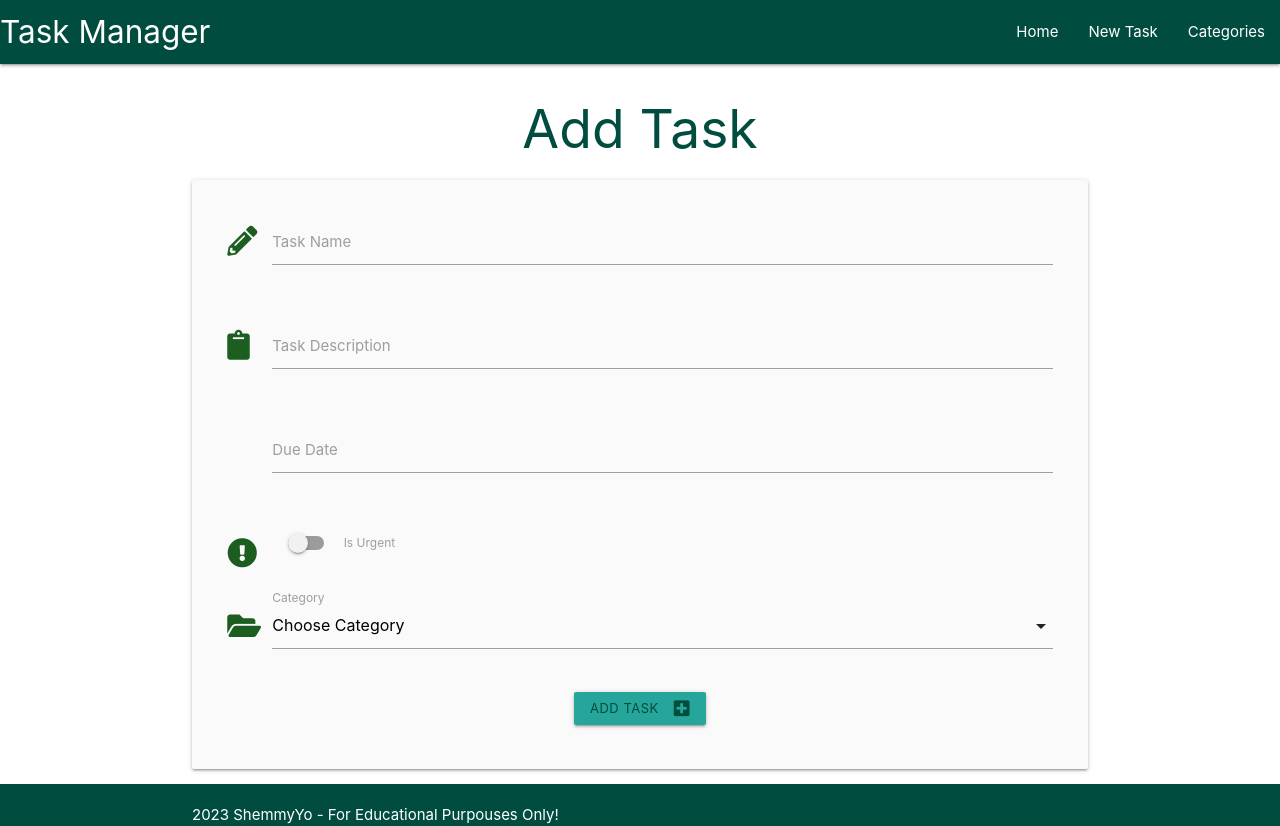
After one commit to ShemmyYo/database-management-systems, a Flask app: page /add_task in a window 1280 px wide. The commit adds this page. Run offline with Flask 2, Linux system fonts and the light colour scheme; data that the repository does not hold is empty.

Commit message:
Add Task form built

```diff
--- a/taskmanager/routes.py
+++ b/taskmanager/routes.py
@@ -39,3 +39,20 @@ def delete_category(category_id):
     db.session.delete(category)
     db.session.commit()
     return redirect(url_for("categories"))
+
+
+@app.route("/add_task", methods=["GET", "POST"])
+def add_task():
+    categories = list(Category.query.order_by(Category.category_name).all())
+    if request.method == "POST":
+        task = Task(
+            task_name=request.form.get("task_name"),
+            task_description=request.form.get("task_description"),
+            is_urgent=bool(True if request.form.get("is_urgent") else False),
+            due_date=request.form.get("due_date"),
+            category_id=request.form.get("category_id")
+        )
+        db.session.add(task)
+        db.session.commit()
+        return redirect(url_for("home"))
+    return render_template("add_task.html", categories=categories)
--- a/taskmanager/static/js/script.js
+++ b/taskmanager/static/js/script.js
@@ -1,9 +1,22 @@
-document.addEventListener('DOMContentLoaded', function() {
-    let sidenav = document.querySelectorAll('.sidenav');
-    M.Sidenav.init(sidenav);
+
+document.addEventListener('DOMContentLoaded', function () {
+  // Sidebar init
+  let sidenav = document.querySelectorAll('.sidenav');
+  M.Sidenav.init(sidenav);
+
+  // Modat Init
+  let modalEl = document.querySelectorAll('.modal');
+  M.Modal.init(modalEl);
+
+  // Date picker Init
+  let datePickerEl = document.querySelectorAll('.datepicker');
+  M.Datepicker.init(datePickerEl, {
+    format: "dd mmmm, yyyy",
+    showClearBtn: true,
+    i18n: {done: "Select"}
   });
 
-  document.addEventListener('DOMContentLoaded', function() {
-    let modalEl = document.querySelectorAll('.modal');
-    M.Modal.init(modalEl);
-  });
+  // Option picker Init
+  let optionPickerEl = document.querySelectorAll('select');
+  M.FormSelect.init(optionPickerEl);
+});
--- a/taskmanager/templates/add_category.html
+++ b/taskmanager/templates/add_category.html
@@ -8,7 +8,7 @@
         <!-- category name -->
         <div class="row">
             <div class="input-field col s12">
-                <i class="fas fa-folder-open prefix light-blue-text text-darken-4"></i>
+                <i class="fas fa-folder-open prefix green-text text-darken-4"></i>
                 <input id="category_name" name="category_name" minlength="3" maxlength="25" type="text" class="validate" required>
                 <label for="category_name">Category Name</label>
             </div>
--- /dev/null
+++ b/taskmanager/templates/add_task.html
@@ -0,0 +1,69 @@
+{% extends "base.html" %}
+{% block content %}
+
+<h2 class="teal-text text-darken-4 center-align">Add Task</h2>
+
+<div class="row card-panel grey lighten-5">
+    <form class="col s12" method="POST" action="{{ url_for('add_task') }}">
+        <!-- task name -->
+        <div class="row">
+            <div class="input-field col s12">
+                <i class="fas fa-pencil-alt prefix green-text text-darken-4"></i>
+                <input id="task_name" name="task_name" minlength="3" maxlength="50" type="text" class="validate" required>
+                <label for="task_name">Task Name</label>
+            </div>
+        </div>
+        <!-- task description -->
+        <div class="row">
+            <div class="input-field col s12">
+                <i class="fas fa-clipboard prefix green-text text-darken-4"></i>
+                <input id="task_description" name="task_description" minlength="3" maxlength="50" type="text" class="validate" required>
+                <label for="task_description">Task Description</label>
+            </div>
+        </div>
+        <!-- due date -->
+        <div class="row">
+            <div class="input-field col s12">
+                <i class="fa-regular fa-calendar-days prefix green-text text-darken-4"></i>
+                <input id="due_date" name="due_date" type="text" class="datepicker validate" required>
+                <label for="due_date">Due Date</label>
+            </div>
+        </div>
+        <!-- is urgent -->
+        <div class="row">
+            <div class="input-field col s12">
+                <div class="switch">
+                    <i class="fas fa-exclamation-circle prefix green-text text-darken-4"></i>
+                    <label for="is_urgent">
+                        <input id="is_urgent" name="is_urgent" type="checkbox">
+                        <span class="lever"></span>
+                        Is Urgent
+                    </label>
+                </div>
+            </div>
+        </div>
+        <!-- Category ID -->
+        <div class="row">
+            <div class="input-field col s12">
+                <i class="fas fa-folder-open prefix green-text text-darken-4"></i>
+                <select name="category_id" id="category_id" class="validate" required>
+                    <option value="" disebled selected>Choose Category</option>
+                    {% for category in categories %}
+                        <option value="{{ category_id }}">{{ category.category_name }}</option>
+                    {% endfor %}
+                </select>
+                <label for="category_id">Category</label>
+            </div>
+        </div>
+        <!-- submit button -->
+        <div class="row">
+            <div class="col s12 center-align">
+                <button type="submit" class="btn-small teal-text text-darken-4">
+                    Add Task <i class="fas fa-plus-square right"></i>
+                </button>
+            </div>
+        </div>
+    </form>
+</div>
+
+{% endblock %}
--- a/taskmanager/templates/base.html
+++ b/taskmanager/templates/base.html
@@ -24,7 +24,7 @@
                 <a href="#" data-target="mobile-demo" class="sidenav-trigger"><i class="material-icons">menu</i></a>
                 <ul class="right hide-on-med-and-down">
                     <li><a href="{{ url_for('home') }}">Home</a></li>
-                    <li><a href="{{ url_for('home') }}">New Task</a></li>
+                    <li><a href="{{ url_for('add_task') }}">New Task</a></li>
                     <li><a href="{{ url_for('categories') }}">Categories</a></li>
                 </ul>
             </div>
@@ -33,7 +33,7 @@
         <!-- Mobile navbar -->
         <ul class="sidenav" id="mobile-demo">
             <li><a href="{{ url_for('home') }}">Home</a></li>
-            <li><a href="{{ url_for('home') }}">New Task</a></li>
+            <li><a href="{{ url_for('add_task') }}">New Task</a></li>
             <li><a href="{{ url_for('categories') }}">Categories</a></li>
         </ul>
     </header>
```
Also changed, not shown: taskmanager/templates/tasks.html (+7 -0 lines).
